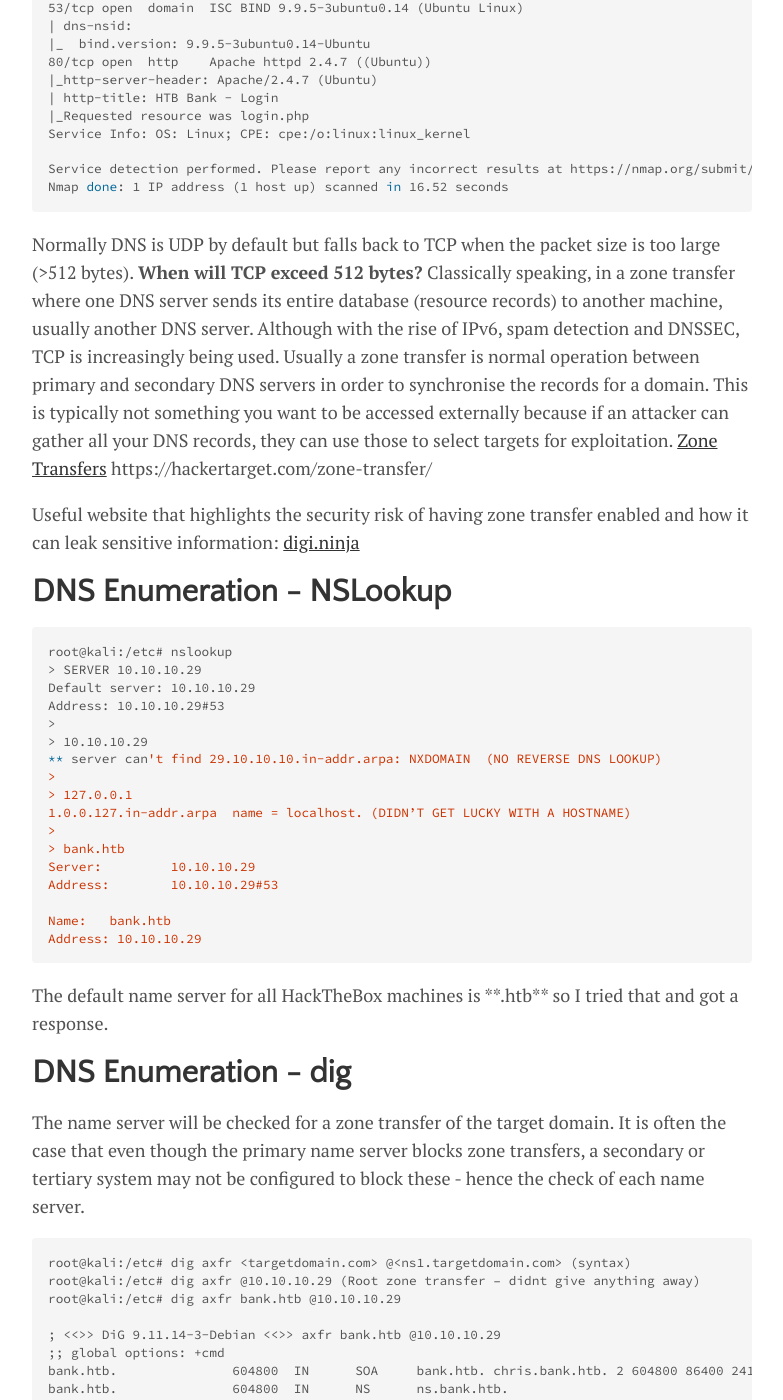
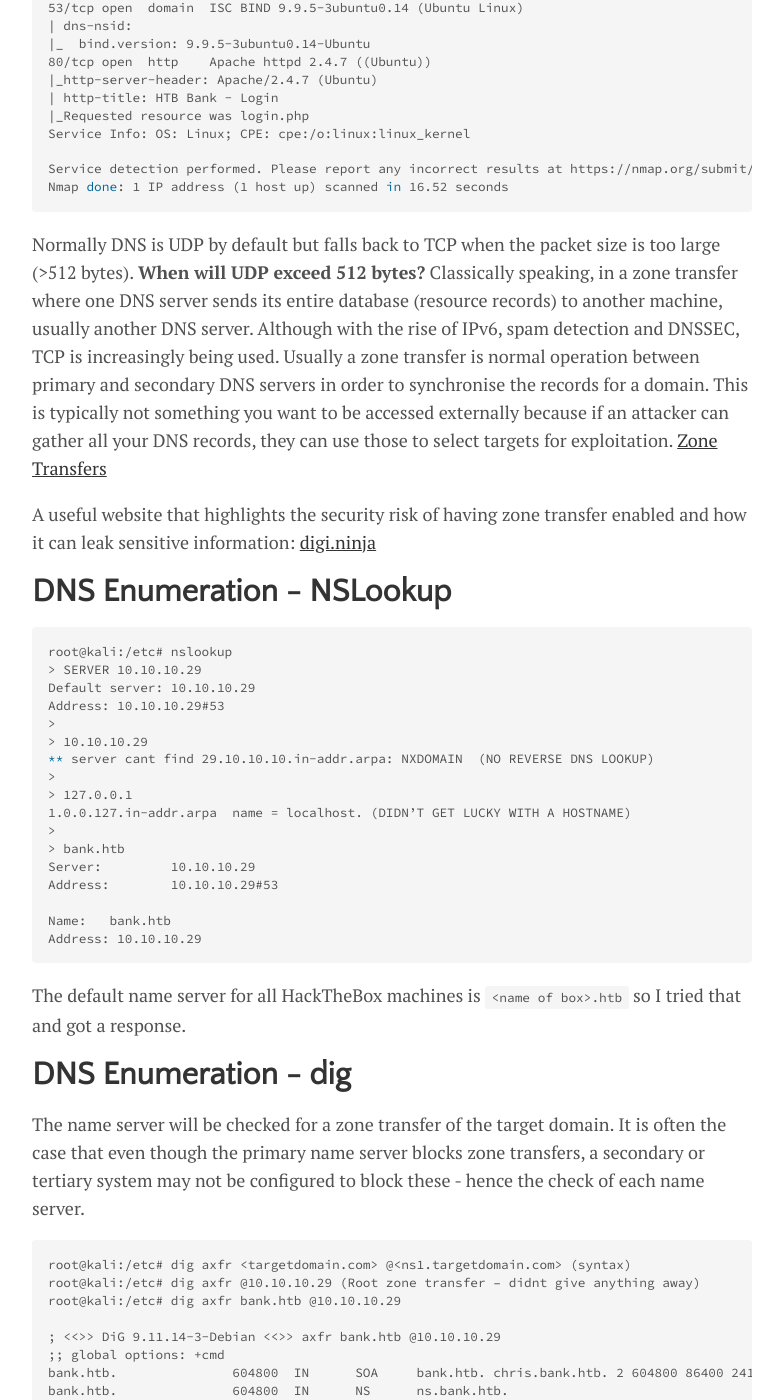
Before and after one commit to efriel94/ef_blog, a Jekyll site: the page built from _posts/HackTheBox/2020-04-16-bank.md, in a window 1280 px wide and 1400 px high, scrolled down 1063 px. Shown: the whole window, without its empty margins (248-1031 px from the left). Built offline with Jekyll 4.4.1, drawn with Linux system fonts in a browser that asks for light colours; some of the changed text lies outside the part shown.

Commit message:
Fixed syntax errors in bank post

````diff
--- a/_posts/HackTheBox/2020-04-16-bank.md
+++ b/_posts/HackTheBox/2020-04-16-bank.md
@@ -37,10 +37,10 @@ Service detection performed. Please report any incorrect results at https://nmap
 Nmap done: 1 IP address (1 host up) scanned in 16.52 seconds
 ```
 
-Normally DNS is UDP by default but falls back to TCP when the packet size is too large (>512 bytes). **When will TCP exceed 512 bytes?** Classically speaking, in a zone transfer where one DNS server sends its entire database (resource records) to another machine, usually another DNS server. Although with the rise of IPv6, spam detection and DNSSEC, TCP is increasingly being used. Usually a zone transfer is normal operation between primary and secondary DNS servers in order to synchronise the records for a domain. This is typically not something you want to be accessed externally because if an attacker can gather all your DNS records, they can use those to select targets for exploitation. <a href="https://hackertarget.com/zone-transfer/">Zone Transfers</a>  https://hackertarget.com/zone-transfer/
+Normally DNS is UDP by default but falls back to TCP when the packet size is too large (>512 bytes). **When will UDP exceed 512 bytes?** Classically speaking, in a zone transfer where one DNS server sends its entire database (resource records) to another machine, usually another DNS server. Although with the rise of IPv6, spam detection and DNSSEC, TCP is increasingly being used. Usually a zone transfer is normal operation between primary and secondary DNS servers in order to synchronise the records for a domain. This is typically not something you want to be accessed externally because if an attacker can gather all your DNS records, they can use those to select targets for exploitation. <a href="https://hackertarget.com/zone-transfer/" target="_blank_">Zone Transfers</a>
 
 
-Useful website that highlights the security risk of having zone transfer enabled and how it can leak sensitive information: <a href="https://digi.ninja/projects/zonetransferme.php">digi.ninja</a>
+A useful website that highlights the security risk of having zone transfer enabled and how it can leak sensitive information: <a href="https://digi.ninja/projects/zonetransferme.php" target="_blank_">digi.ninja</a>
 
 
 # DNS Enumeration - NSLookup
@@ -52,7 +52,7 @@ Default server: 10.10.10.29
 Address: 10.10.10.29#53
 >
 > 10.10.10.29
-** server can't find 29.10.10.10.in-addr.arpa: NXDOMAIN  (NO REVERSE DNS LOOKUP)
+** server cant find 29.10.10.10.in-addr.arpa: NXDOMAIN  (NO REVERSE DNS LOOKUP)
 >
 > 127.0.0.1
 1.0.0.127.in-addr.arpa  name = localhost. (DIDN’T GET LUCKY WITH A HOSTNAME)
@@ -65,7 +65,7 @@ Name:   bank.htb
 Address: 10.10.10.29
 ```
 
-The default name server for all HackTheBox machines is **<name of box>.htb** so I tried that and got a response.
+The default name server for all HackTheBox machines is ```<name of box>.htb``` so I tried that and got a response.
 
 
 # DNS Enumeration - dig
@@ -273,8 +273,8 @@ And another dead end. Might be time to use some priv esc tools but before I do t
 
 ### Searching files with SUID & SGID bit set
 
-Finding SGID bit files: ```www-data@bank: find / -perm -2000 -type f -exec ls -la {} 2>/dev/null \;```
-Finding SUID bit files: ```www-data@bank: find / -perm -4000 -type f -exec ls -la {} 2>/dev/null \;```
+- Finding SGID bit files: ```www-data@bank: find / -perm -2000 -type f -exec ls -la {} 2>/dev/null \;```
+- Finding SUID bit files: ```www-data@bank: find / -perm -4000 -type f -exec ls -la {} 2>/dev/null \;```
 
 ```bash
 www-data@bank: find / -perm -4000 -type f -exec ls -la {} 2>/dev/null \;
````
Also changed, not shown: other parts of _posts/HackTheBox/2020-04-16-bank.md (+5 -5 lines).
